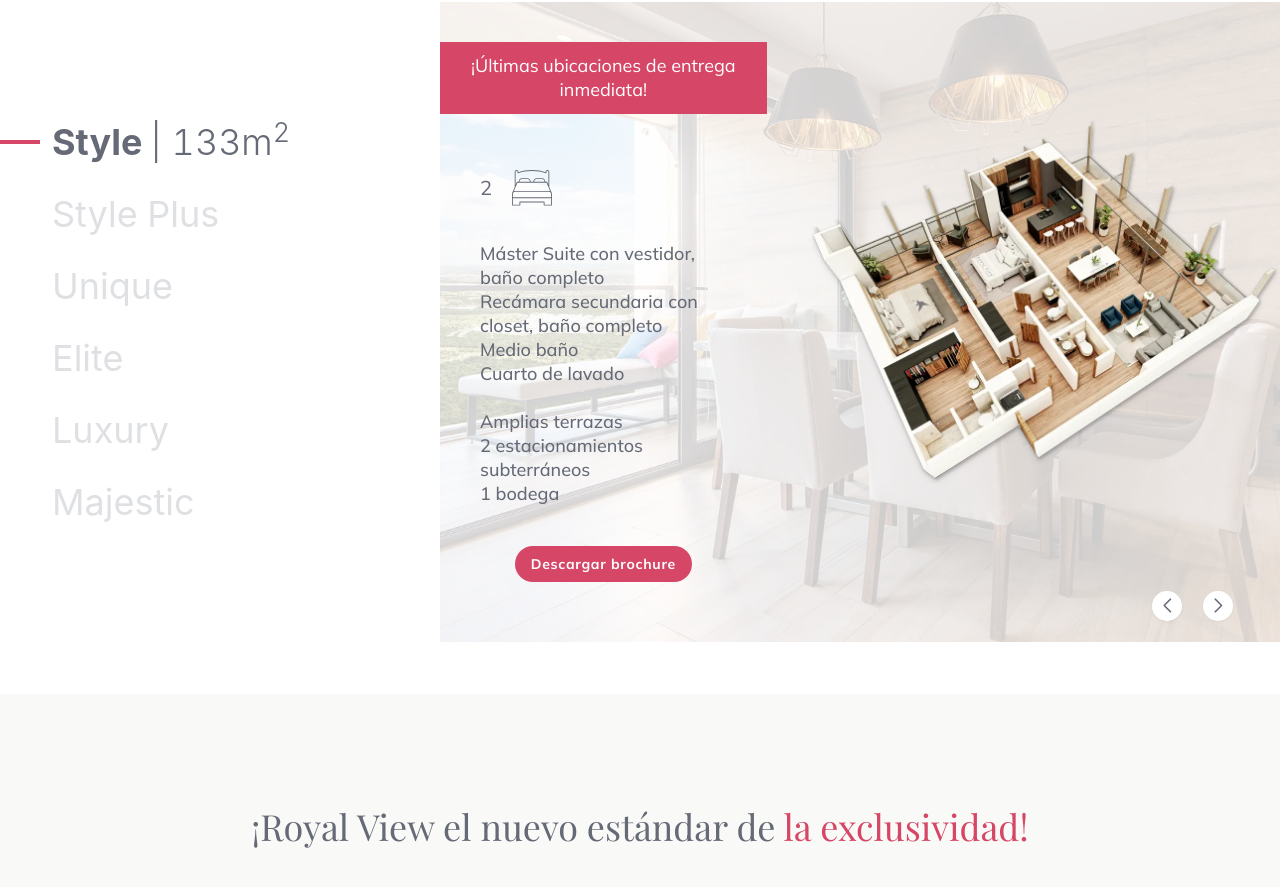
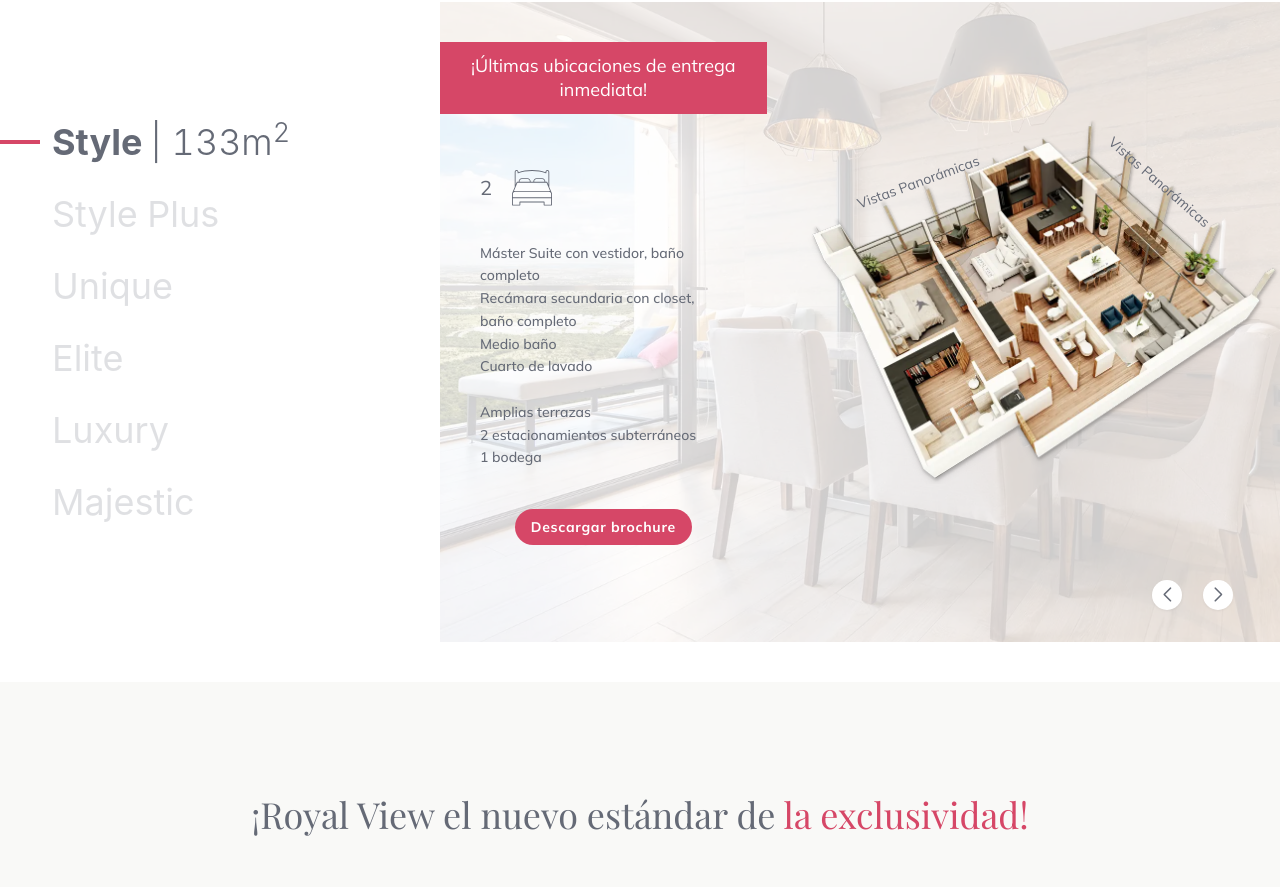
Before and after one commit to AbrahamDevarana/royalview_next, a Next.js app: page /modelos in a window 1280 px wide. Shown: the part 1390-2277 px from the top of the page. Built offline with nearby package versions, Linux system fonts and the light colour scheme.

Commit message:
Ajustes Slider modelos

```diff
--- a/components/sliders/Modelos.jsx
+++ b/components/sliders/Modelos.jsx
@@ -73,7 +73,7 @@ export default function ModelosSlider() {
                                                 <p className='text-xl pr-5'>2</p>
                                                 <CamaSVG className="fill-royal-graph mr-5 lg:w-10 w-8"/>
                                             </div>
-                                            <div className='px-10 py-5 font-medium leading-relaxed lg:text-base text-sm'>
+                                            <div className='px-10 py-5 font-medium leading-relaxed text-sm'>
                                                 <p>Máster Suite con vestidor, baño completo</p>
                                                 <p>Recámara secundaria con closet, baño completo</p>
                                                 <p>Medio baño</p>
@@ -83,7 +83,7 @@ export default function ModelosSlider() {
                                                 <p>2 estacionamientos subterráneos</p>
                                                 <p>1 bodega</p>
                                             </div>
-                                            <div className="my-5 xl:flex hidden">
+                                            <div className="my-5 lg:flex hidden">
                                                 <button className="mx-auto pink-button pink-button-bg-white px-4" onClick={(showModal)}>Descargar brochure</button>
                                             </div>
                                         </div>
@@ -97,6 +97,8 @@ export default function ModelosSlider() {
                                                     width={952}
                                                     height={733}
                                                 />
+                                                <p className='absolute top-[6%] sm:top-[13%] right-[3%] sm:right-[12%] rotate-[41deg]  sm:text-sm text-xs'> Vistas Panorámicas </p>
+                                                <p className='absolute top-[6%] sm:top-[13%] left-[3%] sm:left-[10%] -rotate-[20deg]  sm:text-sm text-xs'> Vistas Panorámicas </p>
                                             </div>
                                         </div>
                                     </div>
@@ -132,7 +134,7 @@ export default function ModelosSlider() {
                                                 <CamaSVG className="fill-royal-graph mr-5 lg:w-10 w-8"/>
                                                 <TvSVG className="fill-royal-graph lg:w-10 w-8"/>
                                             </div>
-                                            <div className='px-10 py-5 font-medium leading-relaxed lg:text-base text-sm'>
+                                            <div className='px-10 py-5 font-medium leading-relaxed text-sm'>
                                                 <p>Máster Suite con vestidor, baño completo</p>
                                                 <p>Recámara secundaria con closet, baño completo</p>
                                                 <p>Sala de TV</p>
@@ -143,7 +145,7 @@ export default function ModelosSlider() {
                                                 <p>2 estacionamientos subterráneos</p>
                                                 <p>1 bodega</p>
                                             </div>
-                                            <div className="my-5 xl:flex hidden">
+                                            <div className="my-5 lg:flex hidden">
                                                 <button className="mx-auto pink-button pink-button-bg-white px-4" onClick={showModal}>Descargar brochure</button>
                                             </div>
                                         </div>
@@ -157,6 +159,7 @@ export default function ModelosSlider() {
                                                     width={952}
                                                     height={733}
                                                 />
+                                                <p className='absolute top-[6%] sm:top-[12%] left-[14%] sm:left-[19%] -rotate-[25deg]  sm:text-sm text-xs'> Vistas Panorámicas </p>
                                             </div>
                                         </div>
                                     </div>
@@ -191,7 +194,7 @@ export default function ModelosSlider() {
                                                 <p className='text-xl pr-5'>2</p>
                                                 <CamaSVG className="fill-royal-graph mr-5 lg:w-10 w-8"/>
                                             </div>
-                                            <div className='px-10 py-5 font-medium leading-relaxed lg:text-base text-sm'>
+                                            <div className='px-10 py-5 font-medium leading-relaxed text-sm'>
                                                 <p>Máster Suite con vestidor, baño completo</p>
                                                 <p>Recámara secundaria con closet, baño completo</p>
                                                 <p>Medio baño</p>
@@ -200,7 +203,7 @@ export default function ModelosSlider() {
                                                 <p>2 estacionamientos subterráneos</p>
                                                 <p>1 bodega</p>
                                             </div>
-                                            <div className="my-5 xl:flex hidden">
+                                            <div className="my-5 lg:flex hidden">
                                                 <button className="mx-auto pink-button pink-button-bg-white px-4" onClick={showModal}>Descargar brochure</button>
                                             </div>
                                         </div>
@@ -214,6 +217,8 @@ export default function ModelosSlider() {
                                                     width={952}
                                                     height={733}
                                                 />
+                                                <p className='absolute top-[6%] sm:top-[13%] right-[3%] sm:right-[12%] rotate-[41deg]  sm:text-sm text-xs'> Vistas Panorámicas </p>
+                                                <p className='absolute top-[6%] sm:top-[13%] left-[3%] sm:left-[10%] -rotate-[20deg]  sm:text-sm text-xs'> Vistas Panorámicas </p>
                                             </div>
                                         </div>
                                     </div>
@@ -245,12 +250,12 @@ export default function ModelosSlider() {
                                                 <p className='text-white text-center'> ¡Últimas ubicaciones de entrega inmediata! </p>
                                             </div>
                                             <div className='inline-flex items-center px-10 py-4'>
-                                                <p className='text-xl pr-5'>2</p>
+                                                <p className='text-xl pr-5'>3</p>
                                                 <CamaSVG className="fill-royal-graph mr-5 lg:w-10 w-8"/>
                                                 <TvSVG className="fill-royal-graph mr-5 lg:w-10 w-8"/>
                                                 <ServicioSVG className="fill-royal-graph mr-5 lg:w-10 w-8"/>
                                             </div>
-                                            <div className='px-10 py-5 font-medium leading-relaxed lg:text-base text-sm'>
+                                            <div className='px-10 py-5 font-medium leading-relaxed text-sm'>
                                                 <p>Máster Suite con vestidor, baño completo</p>
                                                 <p>2 recámaras secundarias con closet, baño completo</p>
                                                 <p>Sala de TV</p>
@@ -262,7 +267,7 @@ export default function ModelosSlider() {
                                                 <p>2 estacionamientos subterráneos</p>
                                                 <p>1 bodega</p>
                                             </div>
-                                            <div className="my-5 xl:flex hidden">
+                                            <div className="my-5 lg:flex hidden">
                                                 <button className="mx-auto pink-button pink-button-bg-white px-4" onClick={showModal}>Descargar brochure</button>
                                             </div>
                                         </div>
@@ -276,6 +281,10 @@ export default function ModelosSlider() {
                                                     width={952}
                                                     height={733}
                                                 />
+                                                <p className='absolute top-[6%] sm:top-[7%] right-[3%] sm:right-[5%] rotate-[41deg]  sm:text-sm text-xs'> Vistas Panorámicas </p>
+                                                <p className='absolute bottom-[32%] sm:bottom-[18%] left-[4%] sm:left-[10%] rotate-[50deg]  sm:text-sm text-xs'> Vistas Panorámicas </p>
+                                                <p className='absolute bottom-[60%] sm:bottom-[55%] right-[7%] sm:right-[10%] -rotate-[45deg] sm:text-sm text-xs'> Vistas Panorámicas </p>
+                                                <p className='absolute bottom-[35%] sm:bottom-[25%] right-[34%] sm:right-[36%] -rotate-[45deg] sm:text-sm text-xs'> Vistas Panorámicas </p>
                                             </div>
                                         </div>
                                     </div>
@@ -307,12 +316,12 @@ export default function ModelosSlider() {
                                                 <p className='text-white text-center'> ¡Últimas ubicaciones de entrega inmediata! </p>
                                             </div>
                                             <div className='inline-flex items-center px-10 py-4'>
-                                                <p className='text-xl pr-5'>2</p>
+                                                <p className='text-xl pr-5'>4</p>
                                                 <CamaSVG className="fill-royal-graph mr-5 lg:w-10 w-8"/>
                                                 <TvSVG className="fill-royal-graph mr-5 lg:w-10 w-8"/>
                                                 <ServicioSVG className="fill-royal-graph mr-5 lg:w-10 w-8"/>
                                             </div>
-                                            <div className='px-10 py-5 font-medium leading-relaxed lg:text-base text-sm'>
+                                            <div className='px-10 py-5 font-medium leading-relaxed text-sm'>
                                                 <p>Máster Suite con vestidor, baño completo</p>
                                                 <p>3 recámaras secundarias con closet, baño completo</p>
                                                 <p>Sala de TV</p>
@@ -324,7 +333,7 @@ export default function ModelosSlider() {
                                                 <p>4 estacionamientos subterráneos</p>
                                                 <p>1 bodega doble</p>
                                             </div>
-                                            <div className="my-5 xl:flex hidden">
+                                            <div className="my-5 lg:flex hidden">
                                                 <button className="mx-auto pink-button pink-button-bg-white px-4" onClick={showModal}>Descargar brochure</button>
                                             </div>
                                         </div>
@@ -338,6 +347,8 @@ export default function ModelosSlider() {
                                                     width={952}
                                                     height={733}
                                                 />
+                                                <p className='absolute bottom-[65%] sm:bottom-[55%] right-[5%] sm:right-[12%] -rotate-[50deg] sm:text-sm text-xs'> Vistas Panorámicas </p>
+                                                <p className='absolute bottom-[35%] sm:bottom-[25%] right-[30%] sm:right-[33%] -rotate-[50deg] sm:text-sm text-xs'> Vistas Panorámicas </p>
                                             </div>
                                         </div>
                                     </div>
@@ -369,12 +380,12 @@ export default function ModelosSlider() {
                                                 <p className='text-white text-center'> ¡Últimas ubicaciones de entrega inmediata! </p>
                                             </div>
                                             <div className='inline-flex items-center px-10 py-4'>
-                                                <p className='text-xl pr-5'>2</p>
+                                                <p className='text-xl pr-5'>4</p>
                                                 <CamaSVG className="fill-royal-graph mr-5 lg:w-10 w-8"/>
                                                 <TvSVG className="fill-royal-graph mr-5 lg:w-10 w-8"/>
                                                 <ServicioSVG className="fill-royal-graph mr-5 lg:w-10 w-8"/>
                                             </div>
-                                            <div className='px-10 py-5 font-medium leading-relaxed lg:text-base text-sm'>
+                                            <div className='px-10 py-5 font-medium leading-relaxed text-sm'>
                                                 <p>Máster Suite con vestidor, baño completo</p>
                                                 <p>3 recámaras secundarias con closet, baño completo</p>
                                                 <p>Sala de TV</p>
@@ -386,7 +397,7 @@ export default function ModelosSlider() {
                                                 <p>4 estacionamientos subterráneos</p>
                                                 <p>1 bodega doble</p>
                                             </div>
-                                            <div className="my-5 xl:flex hidden">
+                                            <div className="my-5 lg:flex hidden">
                                                 <button className="mx-auto pink-button pink-button-bg-white px-4" onClick={showModal}>Descargar brochure</button>
                                             </div>
                                         </div>
@@ -401,8 +412,8 @@ export default function ModelosSlider() {
                                                     width={952}
                                                     height={733}
                                                 />
-                                                <p className='absolute bottom-[60%] sm:bottom-[55%] right-[4%] sm:right-[10%] -rotate-[48deg] sm:text-sm text-xs'> Vistas Panorámicas </p>
-                                                <p className='absolute bottom-[25%] sm:bottom-[25%] right-[32%] sm:right-[33%] -rotate-[48deg] sm:text-sm text-xs'> Vistas Panorámicas </p>
+                                                <p className='absolute bottom-[65%] sm:bottom-[55%] right-[5%] sm:right-[10%] -rotate-[50deg] sm:text-sm text-xs'> Vistas Panorámicas </p>
+                                                <p className='absolute bottom-[35%] sm:bottom-[25%] right-[30%] sm:right-[33%] -rotate-[50deg] sm:text-sm text-xs'> Vistas Panorámicas </p>
                                                 </div>
                                             </div>
                                         </div>
```
